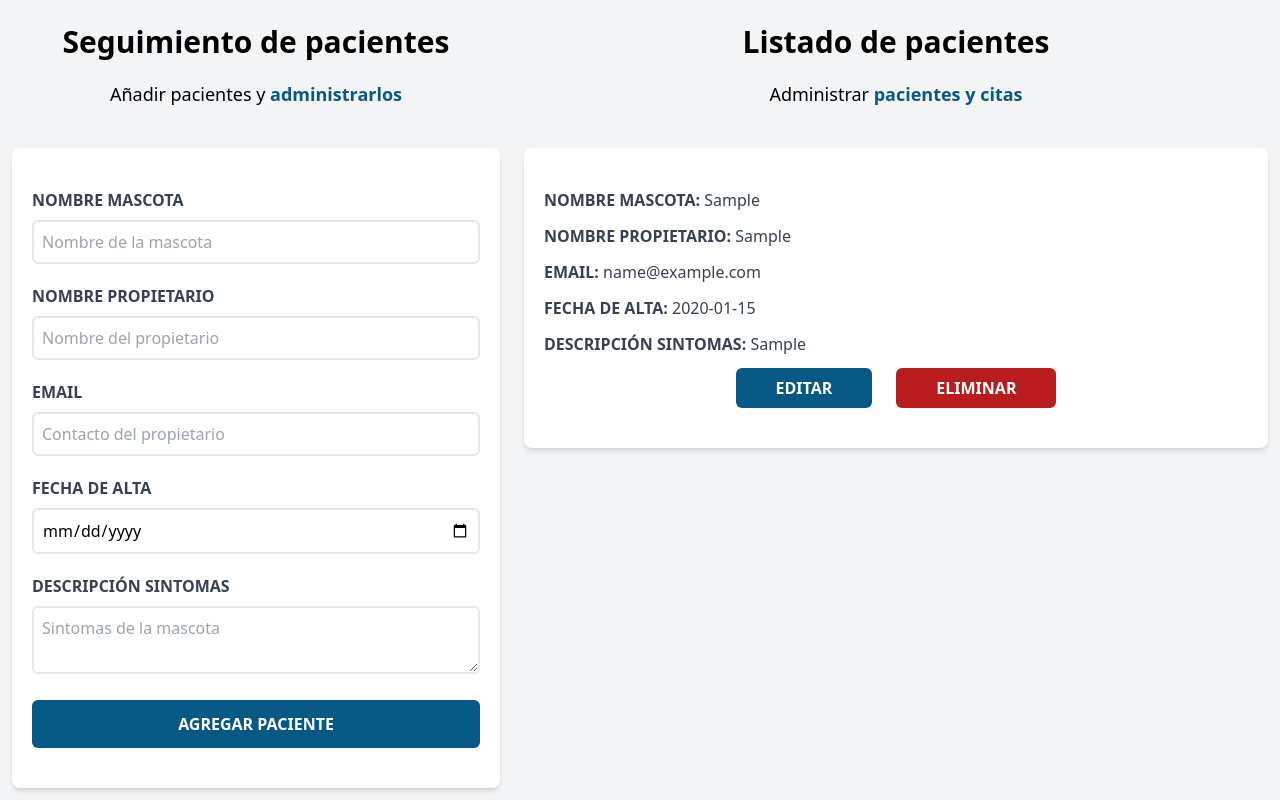
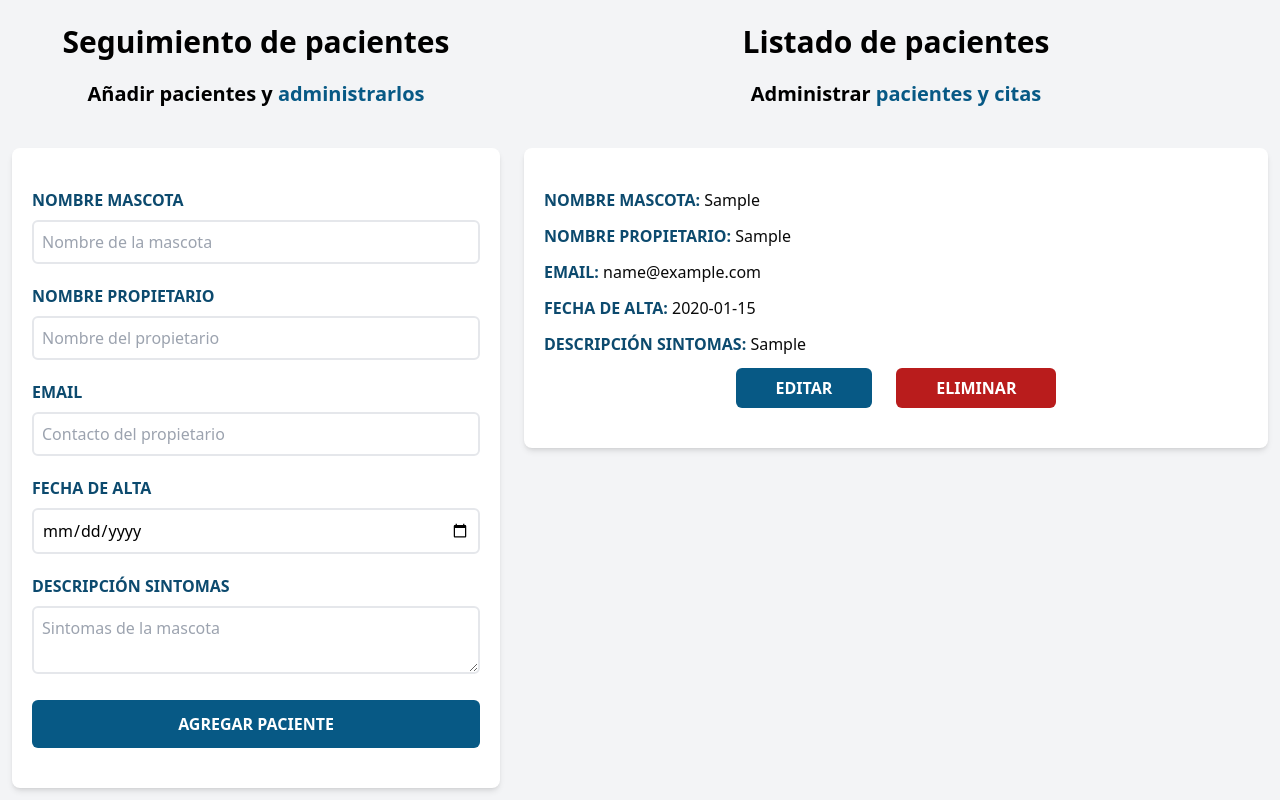
Before and after one commit to ElianaGG/citas-react, a React (Vite) app: page / in a window 1280 px wide. Both pictures are taken after typing "Sample", "Sample", "name@example.com", "2020-01-15", "Sample" into the empty fields and a click on the input "Agregar paciente". Shown: the part 152-952 px from the top of the page. Built offline with nearby package versions, Linux system fonts and the light colour scheme.

Commit message:
third commit

```diff
--- a/src/components/Formulario.jsx
+++ b/src/components/Formulario.jsx
@@ -75,9 +75,8 @@ const Formulario = ({ pacientes, setPacientes, paciente, setPaciente }) => {
       <h2 className="font-black text-3xl text-center">
         Seguimiento de pacientes
       </h2>
-      <p className="text-lg mt-5 text-center mb-10">
-        Añadir pacientes y{" "}
-        <span className="text-sky-800 font-bold">administrarlos</span>
+      <p className="text-xl mt-5 text-center mb-10 font-bold">
+        Añadir pacientes y <span className="text-sky-800">administrarlos</span>
       </p>
 
       <form
@@ -93,7 +92,7 @@ const Formulario = ({ pacientes, setPacientes, paciente, setPaciente }) => {
         <div className="mb-5">
           <label
             htmlFor="mascota"
-            className="block text-gray-700 uppercase font-bold"
+            className="block text-sky-900 uppercase font-bold"
           >
             Nombre mascota
           </label>
@@ -109,7 +108,7 @@ const Formulario = ({ pacientes, setPacientes, paciente, setPaciente }) => {
         <div className="mb-5">
           <label
             htmlFor="propietario"
-            className="block text-gray-700 uppercase font-bold"
+            className="block text-sky-900 uppercase font-bold"
           >
             Nombre propietario
           </label>
@@ -125,7 +124,7 @@ const Formulario = ({ pacientes, setPacientes, paciente, setPaciente }) => {
         <div className="mb-5">
           <label
             htmlFor="email"
-            className="block text-gray-700 uppercase font-bold"
+            className="block text-sky-900 uppercase font-bold"
           >
             Email
           </label>
@@ -141,7 +140,7 @@ const Formulario = ({ pacientes, setPacientes, paciente, setPaciente }) => {
         <div className="mb-5">
           <label
             htmlFor="alta"
-            className="block text-gray-700 uppercase font-bold"
+            className="block text-sky-900 uppercase font-bold"
           >
             Fecha de alta
           </label>
@@ -156,7 +155,7 @@ const Formulario = ({ pacientes, setPacientes, paciente, setPaciente }) => {
         <div className="mb-5">
           <label
             htmlFor="sintomas"
-            className="block text-gray-700 uppercase font-bold"
+            className="block text-sky-900 uppercase font-bold"
           >
             Descripción sintomas
           </label>
@@ -170,7 +169,7 @@ const Formulario = ({ pacientes, setPacientes, paciente, setPaciente }) => {
         </div>
         <input
           type="submit"
-          className="bg-sky-800 w-full p-3 text-white uppercase font-bold hover:bg-sky-950 rounded-md"
+          className="bg-sky-800 w-full p-3 text-white uppercase font-bold hover:bg-sky-950 rounded-md cursor-pointer"
           value={paciente.id ? "Actualizar paciente" : "Agregar paciente"}
         />
       </form>
--- a/src/components/ListadoPacientes.jsx
+++ b/src/components/ListadoPacientes.jsx
@@ -9,9 +9,9 @@ const ListadoPacientes = ({ pacientes, setPaciente, eliminarPaciente }) => {
             <h2 className="font-black text-3xl text-center">
               Listado de pacientes
             </h2>
-            <p className="text-lg mt-5 text-center mb-10">
+            <p className="text-xl mt-5 text-center mb-10 font-bold">
               Administrar {""}
-              <span className="text-sky-800 font-bold">pacientes y citas</span>
+              <span className="text-sky-800">pacientes y citas</span>
             </p>
           </div>
 
--- a/src/components/Paciente.jsx
+++ b/src/components/Paciente.jsx
@@ -10,27 +10,39 @@ const Paciente = ({ paciente, setPaciente, eliminarPaciente }) => {
 
   return (
     <div className="m-3 mt-0 bg-white shadow-md rounded-lg py-10 px-5">
-      <p className="text-gray-700 uppercase font-bold mb-3">
+      <p className="text-sky-900 uppercase font-bold mb-3">
         Nombre mascota:{" "}
-        <span className="font-normal normal-case">{nombre}</span>
+        <span className="font-normal normal-case text-neutral-950">
+          {nombre}
+        </span>
       </p>
 
-      <p className="text-gray-700 uppercase font-bold mb-3">
+      <p className="text-sky-900 uppercase font-bold mb-3">
         Nombre propietario:{" "}
-        <span className="font-normal normal-case">{propietario}</span>
+        <span className="font-normal normal-case text-neutral-950">
+          {propietario}
+        </span>
       </p>
 
-      <p className="text-gray-700 uppercase font-bold mb-3">
-        Email: <span className="font-normal normal-case">{email}</span>
+      <p className="text-sky-900 uppercase font-bold mb-3">
+        Email:{" "}
+        <span className="font-normal normal-case text-neutral-950">
+          {email}
+        </span>
       </p>
 
-      <p className="text-gray-700 uppercase font-bold mb-3">
-        Fecha de alta: <span className="font-normal normal-case">{fecha}</span>
+      <p className="text-sky-900 uppercase font-bold mb-3">
+        Fecha de alta:{" "}
+        <span className="font-normal normal-case text-neutral-950">
+          {fecha}
+        </span>
       </p>
 
-      <p className="text-gray-700 uppercase font-bold mb-3">
+      <p className="text-sky-900 uppercase font-bold mb-3">
         Descripción sintomas:{" "}
-        <span className="font-normal normal-case">{sintomas}</span>
+        <span className="font-normal normal-case text-neutral-950">
+          {sintomas}
+        </span>
       </p>
       <div className="space-x-6 flex justify-center">
         <button
```
